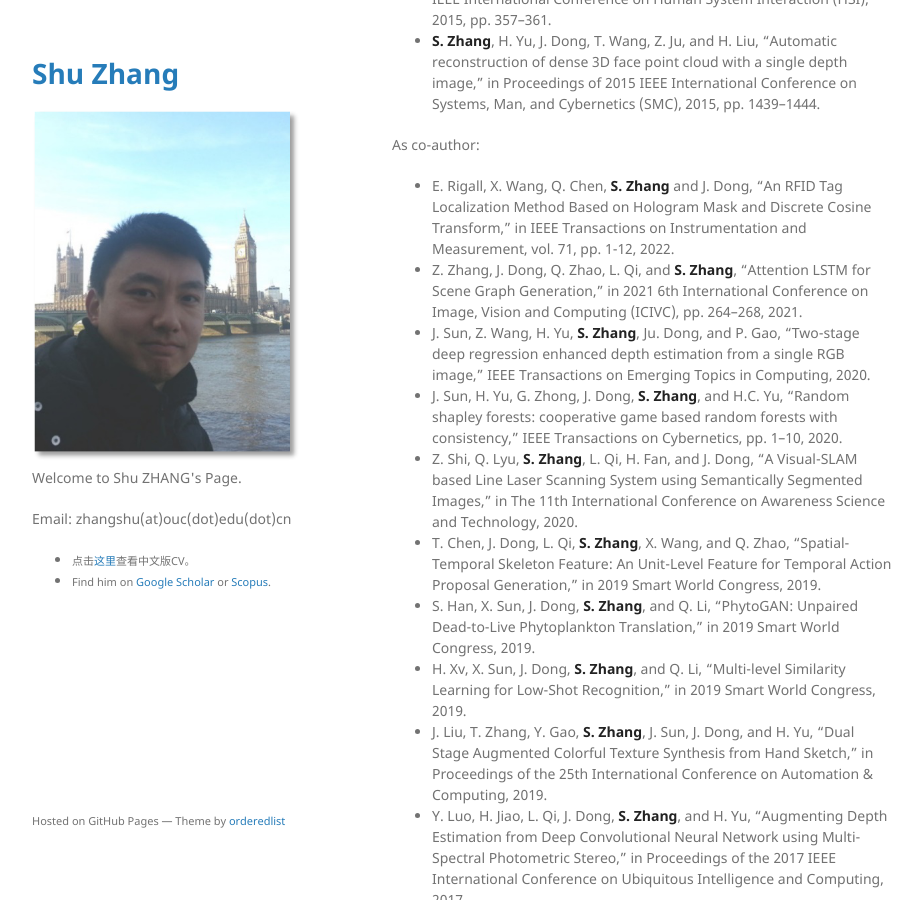
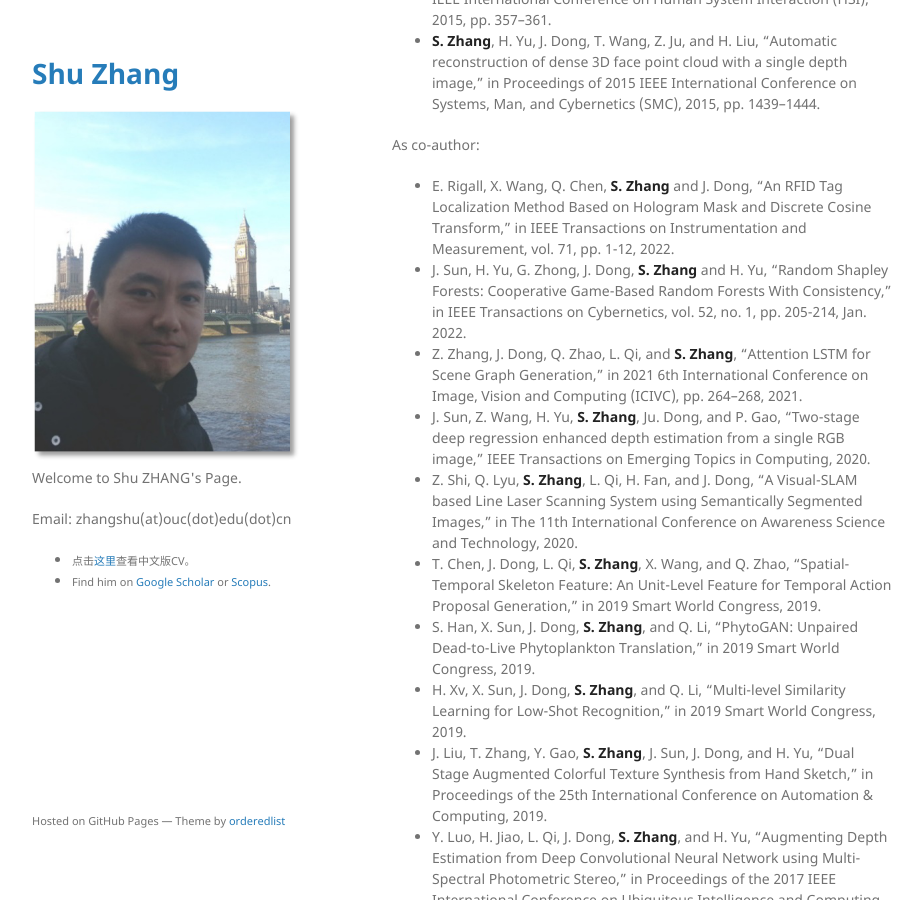
Before and after one commit to jackyspeed/aboutzhangshu, a Jekyll site: the page built from index.md, in a window 1280 px wide and 900 px high, scrolled down 2340 px. Shown: the whole window, without its empty margins (178-1100 px from the left). Built offline with Jekyll 4.4.1, drawn with Linux system fonts in a browser that asks for light colours; our own code applies the rules of GitHub Pages for plain Markdown files.

Commit message:
Update index.md

```diff
--- a/index.md
+++ b/index.md
@@ -78,9 +78,9 @@ As first / correspondence author:
 As co-author:
 
 - E. Rigall, X. Wang, Q. Chen, **S. Zhang** and J. Dong, "An RFID Tag Localization Method Based on Hologram Mask and Discrete Cosine Transform," in IEEE Transactions on Instrumentation and Measurement, vol. 71, pp. 1-12, 2022.
+- J. Sun, H. Yu, G. Zhong, J. Dong, **S. Zhang** and H. Yu, "Random Shapley Forests: Cooperative Game-Based Random Forests With Consistency," in IEEE Transactions on Cybernetics, vol. 52, no. 1, pp. 205-214, Jan. 2022.
 - Z. Zhang, J. Dong, Q. Zhao, L. Qi, and **S. Zhang**, “Attention LSTM for Scene Graph Generation,” in 2021 6th International Conference on Image, Vision and Computing (ICIVC), pp. 264–268, 2021.
 - J. Sun, Z. Wang, H. Yu, **S. Zhang**, Ju. Dong, and P. Gao, “Two-stage deep regression enhanced depth estimation from a single RGB image,” IEEE Transactions on Emerging Topics in Computing, 2020.
-- J. Sun, H. Yu, G. Zhong, J. Dong, **S. Zhang**, and H.C. Yu, “Random shapley forests: cooperative game based random forests with consistency,” IEEE Transactions on Cybernetics, pp. 1–10, 2020.
 - Z. Shi, Q. Lyu, **S. Zhang**, L. Qi, H. Fan, and J. Dong, “A Visual-SLAM based Line Laser Scanning System using Semantically Segmented Images,” in The 11th International Conference on Awareness Science and Technology, 2020.
 - T. Chen, J. Dong, L. Qi, **S. Zhang**, X. Wang, and Q. Zhao, “Spatial-Temporal Skeleton Feature: An Unit-Level Feature for Temporal Action Proposal Generation,” in 2019 Smart World Congress, 2019.
 - S. Han, X. Sun, J. Dong, **S. Zhang**, and Q. Li, “PhytoGAN: Unpaired Dead-to-Live Phytoplankton Translation,” in 2019 Smart World Congress, 2019.
```
